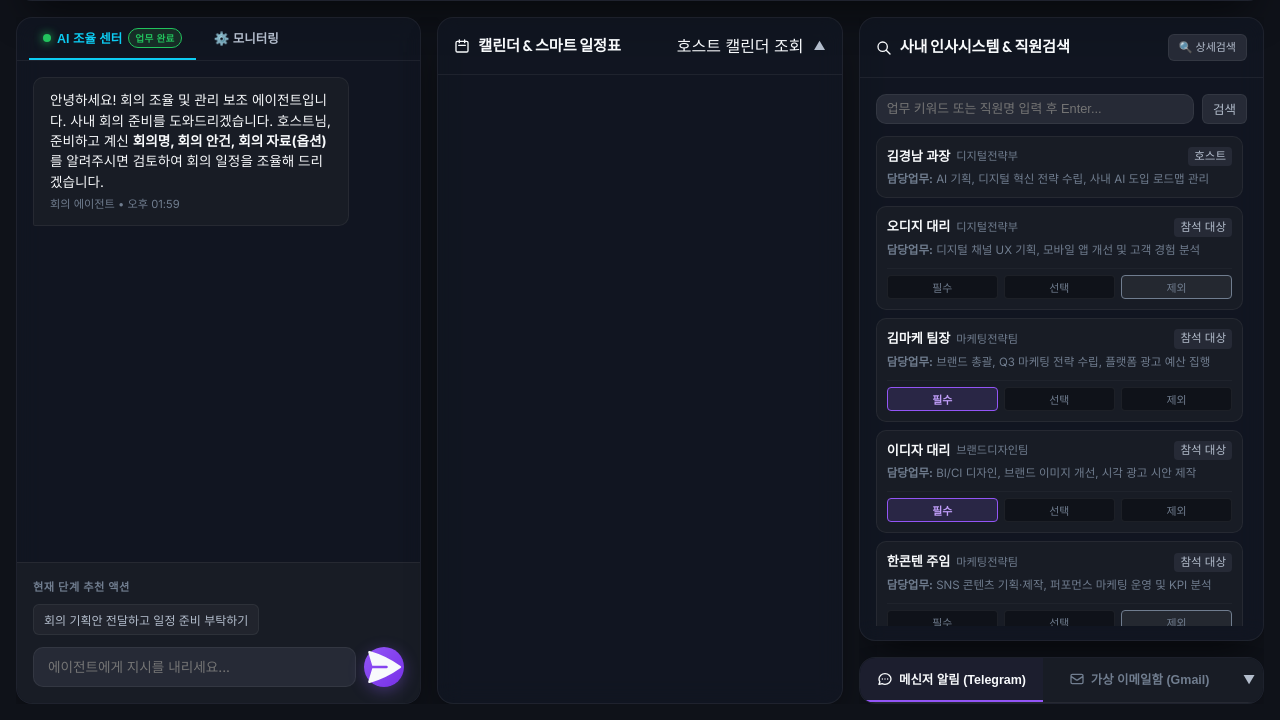
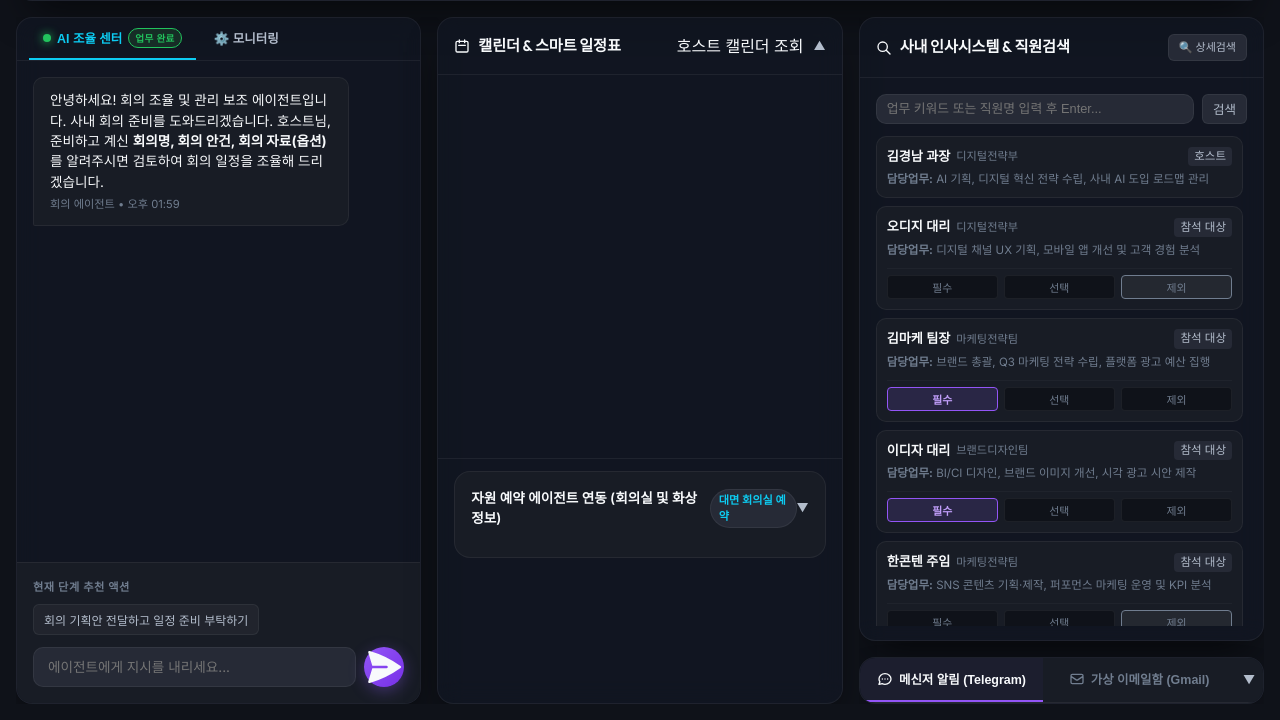
Before and after one commit to SPCHEON74/ai-meeting-coordinator, a website built with Vite: page index.html in a window 1280 px wide. Shown: the part 80-800 px from the top of the page. Built offline with nearby package versions, Linux system fonts and the light colour scheme.

Commit message:
feat: 자원 예약 에이전트를 캘린더 아래 독립 섹션으로 분리 및 비율 조정
- 센터 패널을 cal-section(flex:2)과 resource-section-outer(flex:1)로 분리
- 자원 예약 에이전트 영역이 캘린더&일정표 아래 1/3 비율로 독립 배치
- 캘린더 날짜 레이블: 5월 27일(수) → 6월 19일(금)
- select_time_1 선택 시 날짜 레이블 '6월 20일(토요일)'로 동적 갱신
- collapsible-body max-height 600→1000px, resource-body 200→400px 확장

```diff
--- a/index.html
+++ b/index.html
@@ -152,6 +152,9 @@
 
         <!-- CENTER PANEL: Smart Scheduler & Booking -->
         <section class="panel panel-center card">
+
+          <!-- Calendar section: 2/3 -->
+          <div class="cal-section">
             <div class="panel-header collapsible-header" id="cal-panel-header">
               <div class="panel-title-container">
                 <svg xmlns="http://www.w3.org/2000/svg" class="panel-title-icon" fill="none" viewBox="0 0 24 24" stroke="currentColor" stroke-width="2">
@@ -171,7 +174,7 @@
                 <!-- Calendar Header -->
                 <div class="calendar-header-dates">
                   <button class="cal-nav-btn">&lt;</button>
-                <div class="cal-date-title" id="cal-date-label">2026년 5월 27일 (수요일)</div>
+                  <div class="cal-date-title" id="cal-date-label">2026년 6월 19일 (금요일)</div>
                   <button class="cal-nav-btn">&gt;</button>
                 </div>
 
@@ -208,8 +211,11 @@
                   </div>
                 </div>
               </div>
+            </div>
+          </div>
 
-            <!-- Resource Reservation Area -->
+          <!-- Resource section: 1/3 -->
+          <div class="resource-section-outer">
             <div class="resource-reservation-card card-inner" id="resource-section">
               <div class="inner-header collapsible-header" id="res-panel-header">
                 <div style="display:flex;align-items:center;gap:8px;">
@@ -223,6 +229,7 @@
               </div>
             </div>
           </div>
+
         </section>
 
         <!-- RIGHT PANEL: Org / Mobile Telegram / Inbox -->
--- a/src/main.js
+++ b/src/main.js
@@ -341,6 +341,7 @@ async function handleAction(actionName) {
       appState.selectedDate = '2026-06-20';
       appState.selectedTimeStart = '14:00';
       appState.selectedTimeEnd = '15:30';
+      CalDateLabel.textContent = "2026년 6월 20일 (토요일)";
       showToast("회의 일정이 6월 20일 14:00로 가설정되었습니다.", "success");
       await runStep(3);
       break;
--- a/src/style.css
+++ b/src/style.css
@@ -865,6 +865,25 @@ body {
 /* ────────────────────────────────────────────────────────
    CENTER PANEL - INTERACTIVE SCHEDULER & RESERVATION
 ──────────────────────────────────────────────────────── */
+
+/* Cal section (2/3) + Resource section (1/3) inside center panel */
+.cal-section {
+  flex: 2;
+  display: flex;
+  flex-direction: column;
+  min-height: 0;
+  border-bottom: 1px solid var(--card-border);
+}
+
+.resource-section-outer {
+  flex: 1;
+  min-height: 0;
+  overflow-y: auto;
+  padding: 12px 16px;
+  display: flex;
+  flex-direction: column;
+}
+
 .scheduler-body {
   display: flex;
   flex-direction: column;
@@ -886,7 +905,7 @@ body {
 .collapsible-body {
   overflow: hidden;
   transition: max-height 0.35s ease, opacity 0.25s ease;
-  max-height: 600px;
+  max-height: 1000px;
   opacity: 1;
 }
 
@@ -1156,7 +1175,7 @@ body {
 }
 
 .resource-body.collapsible-body {
-  max-height: 200px;
+  max-height: 400px;
 }
 
 .inner-header {
```
Lines whose indentation alone changed are shown as unchanged.
